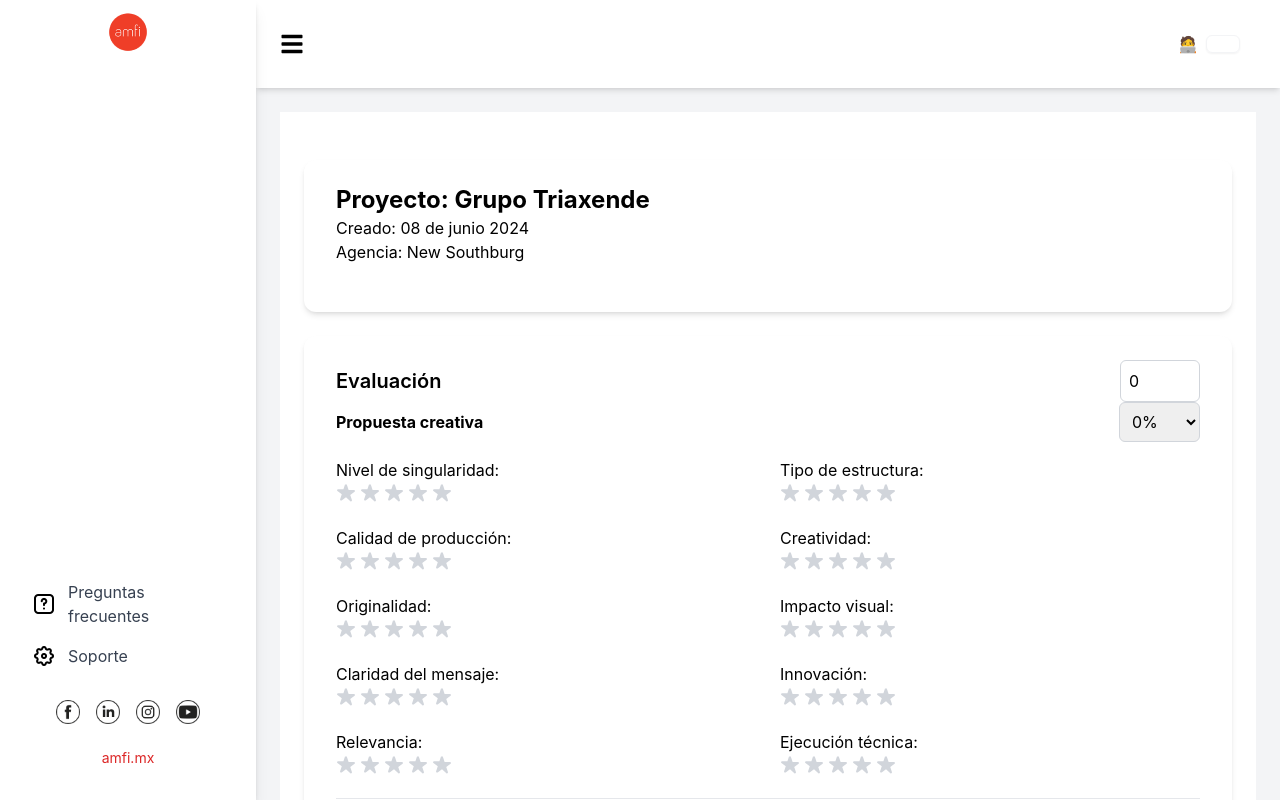
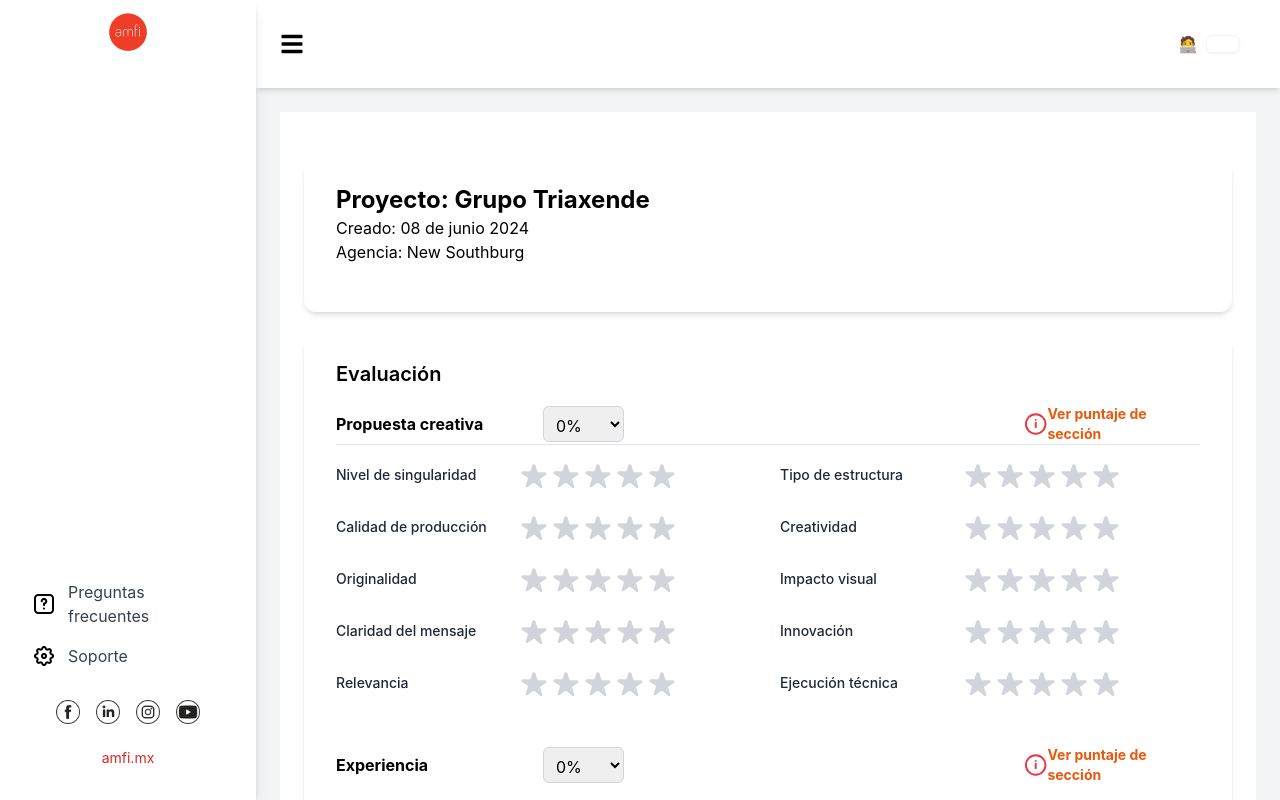
Before and after one commit to ialbertocamilo/amfi_frontend, a Next.js app: page /evaluacion-casa-productora in a window 1280 px wide. Built offline with nearby package versions, Linux system fonts and the light colour scheme.

Commit message:
fix: :bug: update styles and functionality

```diff
--- /dev/null
+++ b/src/components/Commons/BinaryChoice/BinaryChoice.tsx
@@ -0,0 +1,45 @@
+interface BinaryChoiceProps {
+  label: string;
+  index: number;
+  answer: string;
+  handleAnswerChange: (index: number, value: string) => void;
+}
+
+const BinaryChoice = ({
+  label,
+  index,
+  answer,
+  handleAnswerChange,
+}: BinaryChoiceProps) => {
+  return (
+    <div className="flex items-center justify-between mb-4">
+      <p className="w-1/2">{label}</p>
+      <div className="flex space-x-4 w-1/2 justify-end pr-20">
+        <label className="flex items-center space-x-2">
+          <input
+            type="radio"
+            name={`question-${index}`}
+            value="Si"
+            checked={answer === "Si"}
+            onChange={() => handleAnswerChange(index, "Si")}
+            className="appearance-none h-4 w-4 border border-gray-300 rounded-full checked:bg-black checked:ring-2 checked:ring-gray-300 checked:ring-offset-2"
+          />
+          <span>Si</span>
+        </label>
+        <label className="flex items-center space-x-2">
+          <input
+            type="radio"
+            name={`question-${index}`}
+            value="No"
+            checked={answer === "No"}
+            onChange={() => handleAnswerChange(index, "No")}
+            className="appearance-none h-4 w-4 border border-gray-300 rounded-full checked:bg-black checked:ring-2 checked:ring-gray-300 checked:ring-offset-2"
+          />
+          <span>No</span>
+        </label>
+      </div>
+    </div>
+  );
+};
+
+export default BinaryChoice;
--- /dev/null
+++ b/src/components/Commons/InfoLink/InfoLink.tsx
@@ -0,0 +1,36 @@
+interface InfoLinkProps {
+  label: string;
+}
+
+const InfoLink = ({ label }: InfoLinkProps) => {
+  return (
+    <div className="w-44 flex justify-between items-center">
+      <svg
+        xmlns="http://www.w3.org/2000/svg"
+        viewBox="0 0 24 24"
+        className="h-6 w-6"
+      >
+        <circle
+          cx="12"
+          cy="12"
+          r="10"
+          stroke="#E63946"
+          stroke-width="2"
+          fill="none"
+        />
+        <circle cx="12" cy="8" r="1" fill="#E63946" />
+        <line
+          x1="12"
+          y1="10"
+          x2="12"
+          y2="16"
+          stroke="#E63946"
+          stroke-width="2"
+        />
+      </svg>
+      <p className="text-sm font-bold text-orange-600">{label}</p>
+    </div>
+  );
+};
+
+export default InfoLink;
--- /dev/null
+++ b/src/components/Commons/PercentageSelector/PercentageSelector.tsx
@@ -0,0 +1,30 @@
+interface PercentageSelectorProps {
+  label: string;
+  value: number;
+  onChange: (event: React.ChangeEvent<HTMLSelectElement>) => void;
+}
+
+const PercentageSelector: React.FC<PercentageSelectorProps> = ({
+  label,
+  value,
+  onChange,
+}) => {
+  return (
+    <div className="flex w-72 justify-between items-center">
+      <h4 className="font-bold">{label}</h4>
+      <select
+        value={value}
+        onChange={onChange}
+        className="h-9 ml-4 p-2 border border-gray-300 rounded-md"
+      >
+        {Array.from(Array(11).keys()).map((num) => (
+          <option key={num} value={num * 10}>
+            {num * 10}%
+          </option>
+        ))}
+      </select>
+    </div>
+  );
+};
+
+export default PercentageSelector;
--- /dev/null
+++ b/src/components/Commons/StarRating/StarRating.tsx
@@ -0,0 +1,33 @@
+type StarRatingProps = {
+  label:string;
+  value: number;
+  max: number;
+  onChange: (value: number) => void;
+};
+
+const StarRating: React.FC<StarRatingProps> = ({ label,value, max, onChange }) => {
+  return (
+  <div className="flex justify-between items-center gap-4">
+      <div className="text-sm font-medium text-gray-800 leading-tight w-40 truncate">
+        {label}
+      </div>
+      <div className="flex space-x-1 pr-20">
+        {Array.from({ length: max }).map((_, index) => (
+          <svg
+            key={index}
+            xmlns="http://www.w3.org/2000/svg"
+            className={`h-7 w-7 cursor-pointer ${index < value ? 'text-yellow-400' : 'text-gray-300'
+              }`}
+            viewBox="0 0 20 20"
+            fill="currentColor"
+            onClick={() => onChange(index + 1)}
+          >
+            <path d="M9.049 2.927c.3-.921 1.603-.921 1.902 0l1.668 5.13h5.386c.97 0 1.371 1.24.588 1.81l-4.346 3.073 1.668 5.131c.3.922-.755 1.688-1.538 1.118L10 15.347l-4.346 3.073c-.783.57-1.838-.196-1.538-1.118l1.668-5.131-4.346-3.073c-.783-.57-.382-1.81.588-1.81h5.386l1.668-5.13z" />
+          </svg>
+        ))}
+      </div>
+    </div>
+  );
+};
+
+export default StarRating;
--- a/src/components/DetalleProyecto/DetalleProyectoLista.tsx
+++ b/src/components/DetalleProyecto/DetalleProyectoLista.tsx
@@ -8,6 +8,7 @@ import { ProjectDirectorInvited } from '@/interfaces/project-director.interface'
 import moment from 'moment';
 import { useRouter } from 'next/router';
 import toast from 'react-hot-toast';
+import Evaluacion from './Evaluacion';
 
 
 
@@ -192,6 +193,7 @@ const ProjectDetails: React.FC<ProjectDetailsProps> = ({ id }) => {
           Cerrar Convocatoria
         </button>}
       </div>
+      <Evaluacion setShowEvaluacion={(show: boolean) => { /* your logic here */ }}></Evaluacion>
     </div>
   );
 };
--- a/src/components/DetalleProyecto/Evaluacion.tsx
+++ b/src/components/DetalleProyecto/Evaluacion.tsx
@@ -1,32 +1,10 @@
 import React, { useState } from 'react';
+import StarRating from '../Commons/StarRating/StarRating';
+import BinaryChoice from '../Commons/BinaryChoice/BinaryChoice';
+import PercentageSelector from '../Commons/PercentageSelector/PercentageSelector';
+import InfoLink from '../Commons/InfoLink/InfoLink';
 
-type StarRatingProps = {
-  value: number;
-  max: number;
-  onChange: (value: number) => void;
-};
-
-const StarRating: React.FC<StarRatingProps> = ({ value, max, onChange }) => {
-  return (
-    <div className="flex space-x-1">
-      {Array.from({ length: max }).map((_, index) => (
-        <svg
-          key={index}
-          xmlns="http://www.w3.org/2000/svg"
-          className={`h-5 w-5 cursor-pointer ${index < value ? 'text-yellow-400' : 'text-gray-300'
-            }`}
-          viewBox="0 0 20 20"
-          fill="currentColor"
-          onClick={() => onChange(index + 1)}
-        >
-          <path d="M9.049 2.927c.3-.921 1.603-.921 1.902 0l1.668 5.13h5.386c.97 0 1.371 1.24.588 1.81l-4.346 3.073 1.668 5.131c.3.922-.755 1.688-1.538 1.118L10 15.347l-4.346 3.073c-.783.57-1.838-.196-1.538-1.118l1.668-5.131-4.346-3.073c-.783-.57-.382-1.81.588-1.81h5.386l1.668-5.13z" />
-        </svg>
-      ))}
-    </div>
-  );
-};
-
-const questions = [
+const creativeProposal = [
   'Nivel de singularidad',
   'Tipo de estructura',
   'Calidad de producción',
@@ -45,6 +23,7 @@ const questionsEmpresa = [
   '¿La empresa tiene proyectos relevantes para la licitación?',
   '¿La empresa está ordenada en materia fiscal?'
 ];
+const questionsEmpresaStartIndex = creativeProposal.length;
 
 const questionsRespaldo = [
   '¿La empresa está afiliada a alguna asociación?',
@@ -52,19 +31,21 @@ const questionsRespaldo = [
   '¿Se tienen algún reporte negativo de la empresa?',
   '¿La empresa cuenta con buena reputación en RRSS?'
 ];
+const questionsRespaldoStartIndex = creativeProposal.length + questionsEmpresa.length;
 
 const questionsDirector = [
   '¿Se tiene experiencia previa con el director?',
   '¿Es talento joven? (menos 2 años en el mercado)',
   '¿El reel contiene piezas relevantes para el proyecto?'
 ];
+const questionsDirectorStartIndex = creativeProposal.length + questionsEmpresa.length + questionsRespaldo.length;
 
 const Evaluacion: React.FC<{ setShowEvaluacion: (show: boolean) => void }> = ({ setShowEvaluacion }) => {
 
-  const [ratings, setRatings] = useState(Array(questions.length).fill(0));
+  const [ratings, setRatings] = useState(Array(creativeProposal.length).fill(0));
   const [porcentajeProduestaCreativa, setPorcentajeProduestaCreativa] = useState(0);
   const [porcentajeExpereiencia, setPorcentajeExpereiencia] = useState(0);
-  const [answers, setAnswers] = useState(Array(questions.length).fill(''));
+  const [answers, setAnswers] = useState(Array(creativeProposal.length).fill(''));
 
   const handleAnswerChange = (index: number, answer: string) => {
     const newAnswers = [...answers];
@@ -93,40 +74,25 @@ const Evaluacion: React.FC<{ setShowEvaluacion: (show: boolean) => void }> = ({
 <div className="mt-6 p-6 w-full max-w-screen-xxl mx-auto bg-white rounded-xl shadow-md space-y-6 px-4 lg:px-8">
         {/* Evaluación */}
         <section className="mb-8">
-          <div className="flex justify-between items-center">
+          <div className="flex justify-between items-center pb-4">
             <h3 className="text-xl font-semibold">Evaluación</h3>
-            <input
-              type="number"
-              value={porcentajeProduestaCreativa}
-              onChange={(e) => handlePercentageChange(e as unknown as React.ChangeEvent<HTMLSelectElement>)}
-              min={0}
-              max={100}
-              className="ml-4 p-2 border border-gray-300 rounded-md w-20"
-              placeholder="%"
-            />
           </div>
 
           {/* Propuesta creativa */}
-          <div className="border-b pb-6 mb-6">
-            <div className="flex justify-between items-center">
-              <h4 className="font-bold">Propuesta creativa</h4>
-              <select
+          <div className="pb-6 mb-6">
+            <div className="border-b flex justify-between items-center">
+              <PercentageSelector
+                label="Propuesta creativa"
                 value={porcentajeProduestaCreativa}
                 onChange={handlePercentageChange}
-                className="ml-4 p-2 border border-gray-300 rounded-md"
-              >
-                {Array.from(Array(11).keys()).map((num) => (
-                  <option key={num} value={num * 10}>
-                    {num * 10}%
-                  </option>
-                ))}
-              </select>
+              ></PercentageSelector>
+              <InfoLink label='Ver puntaje de sección'></InfoLink>
             </div>
             <div className="grid grid-cols-2 gap-6 mt-4">
-              {questions.map((question, index) => (
+              {creativeProposal.map((question, index) => (
                 <div key={index}>
-                  <p>{question}:</p>
                   <StarRating
+                    label= {question}
                     value={ratings[index]}
                     max={5}
                     onChange={(value: number) => handleRatingChange(index, value)}
@@ -137,53 +103,29 @@ const Evaluacion: React.FC<{ setShowEvaluacion: (show: boolean) => void }> = ({
           </div>
 
           {/* Experiencia */}
-          <div className="border-b pb-6 mb-6">
+          <div className="pb-6 mb-6">
             <div className="flex justify-between items-center">
-              <h3 className="text-xl font-semibold">Experiencia</h3>
-              <input
-                type="number"
-                value={porcentajeExpereiencia}
-                onChange={(e) => handlePercentageChangeExperiencia(e as unknown as React.ChangeEvent<HTMLSelectElement>)}
-                min={0}
-                max={100}
-                className="ml-4 p-2 border border-gray-300 rounded-md w-20"
-                placeholder="%"
-              />
+              <PercentageSelector
+              label="Experiencia"
+              value={porcentajeProduestaCreativa}
+              onChange={handlePercentageChange}
+              ></PercentageSelector>
+              <InfoLink label='Ver puntaje de sección'></InfoLink>
             </div>
 
             <hr className="border-gray-300 my-4" />
-
             {/* Preguntas empresa */}
             <div>
-              <h3 className="text-xl font-semibold">Empresa</h3>
-
+              <h3 className="text-xl font">Empresa</h3>
               <div className="grid grid-cols-2 gap-6 mt-4">
-
               {questionsEmpresa.map((question, index) => (
-                  <div key={index} className="flex items-center justify-between mb-4">
-                    <p className="w-1/2">{question}</p>
-                    <div className="flex space-x-4 w-1/2 justify-end">
-                      <label className="flex items-center space-x-2">
-                        <input
-                          type="radio"
-                          name={`question-${index}`}
-                          value="Si"
-                          checked={answers[index] === 'Si'}
-                          onChange={() => handleAnswerChange(index, 'Si')}
-                        />
-                        <span>Si</span>
-                      </label>
-                      <label className="flex items-center space-x-2">
-                        <input
-                          type="radio"
-                          name={`question-${index}`}
-                          value="No"
-                          checked={answers[index] === 'No'}
-                          onChange={() => handleAnswerChange(index, 'No')}
-                        />
-                        <span>No</span>
-                      </label>
-                    </div>
+                <div key={index + questionsEmpresaStartIndex}>
+                  <BinaryChoice
+                    label={question}
+                    index={index  + questionsEmpresaStartIndex}
+                    answer={answers[index  + questionsEmpresaStartIndex]}
+                    handleAnswerChange={handleAnswerChange}
+                  ></BinaryChoice>
                 </div>
               ))}
               </div>
@@ -192,72 +134,33 @@ const Evaluacion: React.FC<{ setShowEvaluacion: (show: boolean) => void }> = ({
             {/* Preguntas empresa */}
             <div>
               <h3 className="text-xl font-semibold">Respaldo</h3>
-
               <div className="grid grid-cols-2 gap-6 mt-4">
-
               {questionsRespaldo.map((question, index) => (
-                  <div key={index} className="flex items-center justify-between mb-4">
-                    <p className="w-1/2">{question}</p>
-                    <div className="flex space-x-4 w-1/2 justify-end">
-                      <label className="flex items-center space-x-2">
-                        <input
-                          type="radio"
-                          name={`question-${index}`}
-                          value="Si"
-                          checked={answers[index] === 'Si'}
-                          onChange={() => handleAnswerChange(index, 'Si')}
-                        />
-                        <span>Si</span>
-                      </label>
-                      <label className="flex items-center space-x-2">
-                        <input
-                          type="radio"
-                          name={`question-${index}`}
-                          value="No"
-                          checked={answers[index] === 'No'}
-                          onChange={() => handleAnswerChange(index, 'No')}
-                        />
-                        <span>No</span>
-                      </label>
-                    </div>
+                <div key={index + questionsRespaldoStartIndex}>
+                  <BinaryChoice
+                    label={question}
+                    index={index  + questionsRespaldoStartIndex}
+                    answer={answers[index  + questionsRespaldoStartIndex]}
+                    handleAnswerChange={handleAnswerChange}
+                  ></BinaryChoice>
                 </div>
               ))}
               </div>
             </div>
 
-
             <br />
             {/* Preguntas director */}
             <div>
               <h3 className="text-xl font-semibold">Director</h3>
-
               <div className="grid grid-cols-2 gap-6 mt-4">
-
               {questionsDirector.map((question, index) => (
-                  <div key={index} className="flex items-center justify-between mb-4">
-                    <p className="w-1/2">{question}</p>
-                    <div className="flex space-x-4 w-1/2 justify-end">
-                      <label className="flex items-center space-x-2">
-                        <input
-                          type="radio"
-                          name={`question-${index}`}
-                          value="Si"
-                          checked={answers[index] === 'Si'}
-                          onChange={() => handleAnswerChange(index, 'Si')}
-                        />
-                        <span>Si</span>
-                      </label>
-                      <label className="flex items-center space-x-2">
-                        <input
-                          type="radio"
-                          name={`question-${index}`}
-                          value="No"
-                          checked={answers[index] === 'No'}
-                          onChange={() => handleAnswerChange(index, 'No')}
-                        />
-                        <span>No</span>
-                      </label>
-                    </div>
+                <div key={index + questionsDirectorStartIndex}>
+                  <BinaryChoice
+                    label={question}
+                    index={index + questionsDirectorStartIndex}
+                    answer={answers[index + questionsDirectorStartIndex]}
+                    handleAnswerChange={handleAnswerChange}
+                  ></BinaryChoice>
                 </div>
               ))}
               </div>
@@ -266,7 +169,7 @@ const Evaluacion: React.FC<{ setShowEvaluacion: (show: boolean) => void }> = ({
           </div>
           {/* Presupuesto */}
           <div>
-            <h4 className="font-bold">Presupuesto</h4>
+            <h4 className="border-b font-bold">Presupuesto</h4>
             <div className="mt-4">
               <div className="flex justify-center">
                 <img src="presupuestoBloqueado.png" alt="Presupuesto" className="max-w-full h-auto" />
```
Lines whose indentation alone changed are shown as unchanged.
